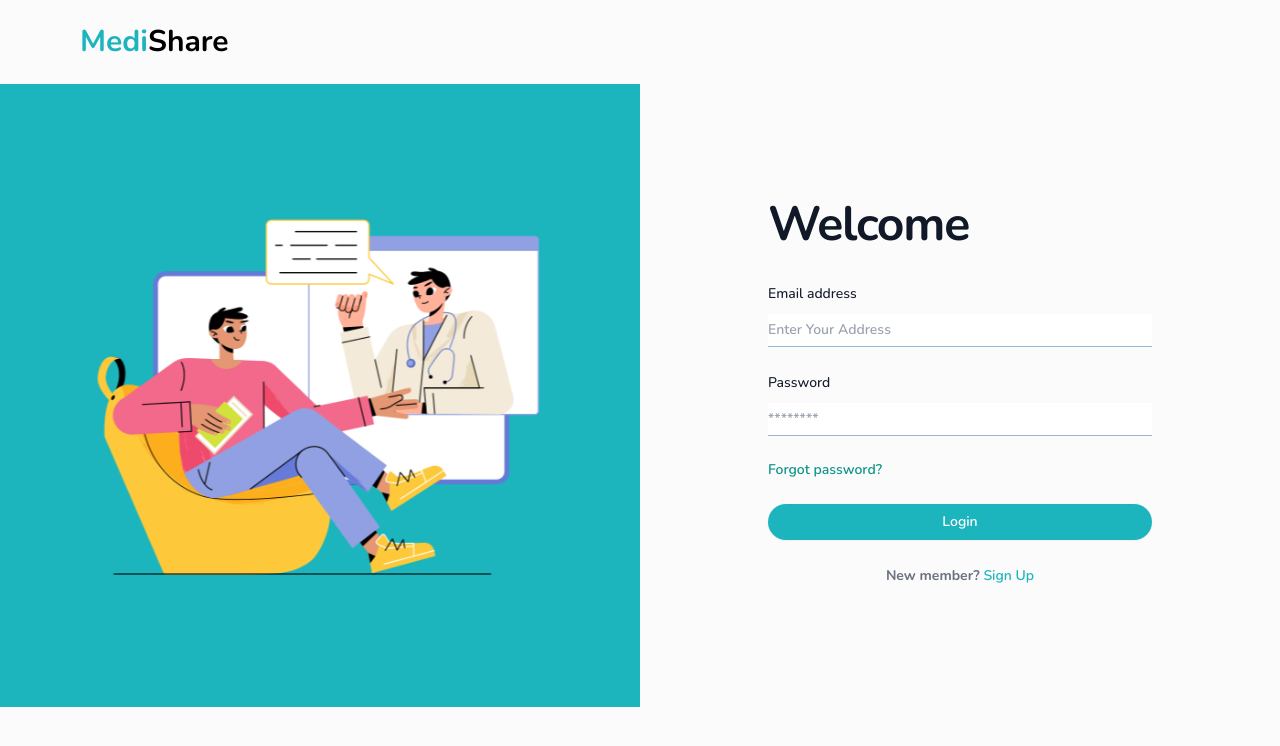
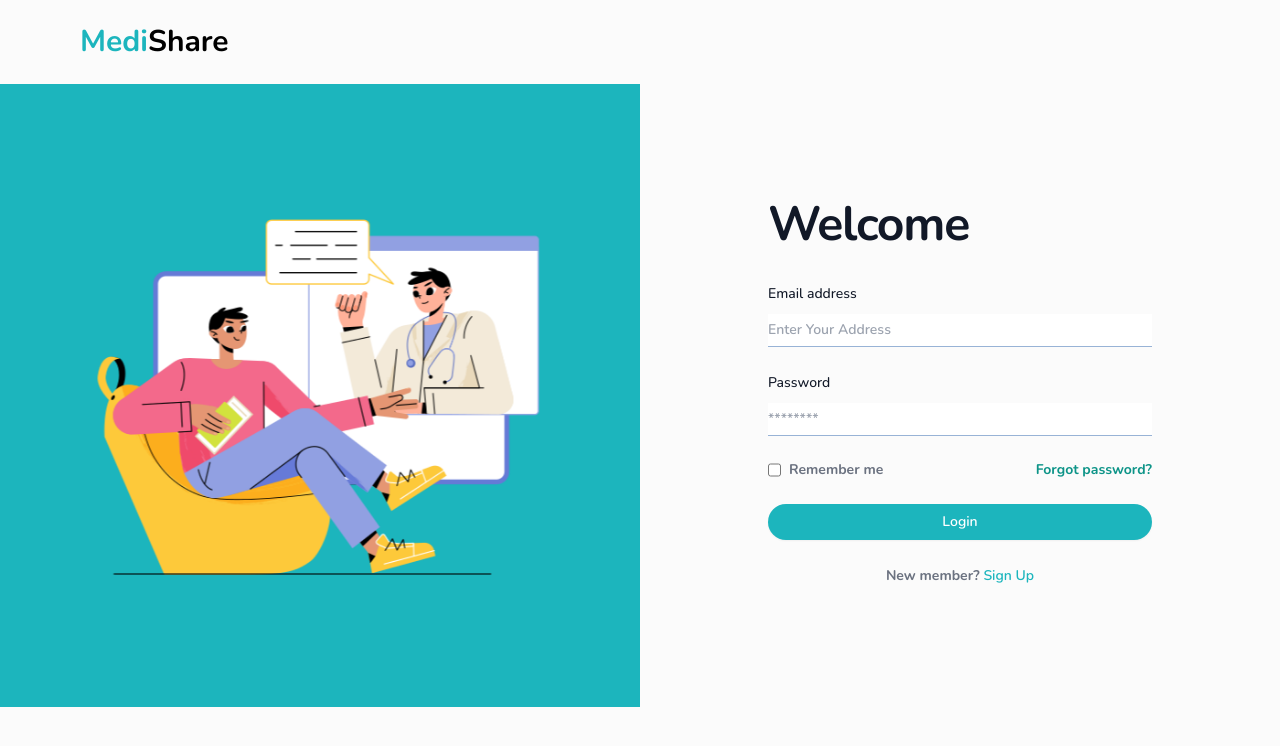
Before and after one commit to Pranjali-12/medishare-client, a React (Create React App) app: page /signin in a window 1280 px wide. Shown: the top 746 px of the page. Built offline with nearby package versions, Linux system fonts and the light colour scheme.

Commit message:
done done

```diff
--- a/src/Components/SignInLeft.jsx
+++ b/src/Components/SignInLeft.jsx
@@ -57,10 +57,20 @@ const SignInLeft = () => {
                 />
               </div>
             </div>
-            <div className="text-sm">
-                  <a href="#" className="font-semibold hover:text-teal-800 text-teal-600">
+            <div className="text-sm flex justify-between">
+            <div className=''>
+                <label className="flex block w-full text-sm font-bold  text-gray-500 outline-none"
+>
+  <input type="checkbox" />
+  <h6 className='mx-2'> Remember me</h6>
+</label>
+</div>
+
+                  <a href="#" className="text-sm font-bold hover:text-teal-800 text-teal-600">
                     Forgot password?
                   </a>
+
+
                 </div>
             <div>
               <button
--- a/src/Components/SignUpCon.jsx
+++ b/src/Components/SignUpCon.jsx
@@ -111,6 +111,13 @@ const SignUpCon = () => {
                     </div>
                   </div>
                 </div>
+                <div className='mt-2'>
+                <label className="flex block w-full text-xs font-bold  text-gray-500 outline-none"
+>
+  <input type="checkbox" />
+  <h6 className='mx-2'> By signing up, you agree to our Terms & Conditions</h6>
+</label>
+</div>
 
                 <div>
                   <button
```
Also changed, not shown: src/styles/SignUpLeft.css (deleted, +0 -16 lines).
